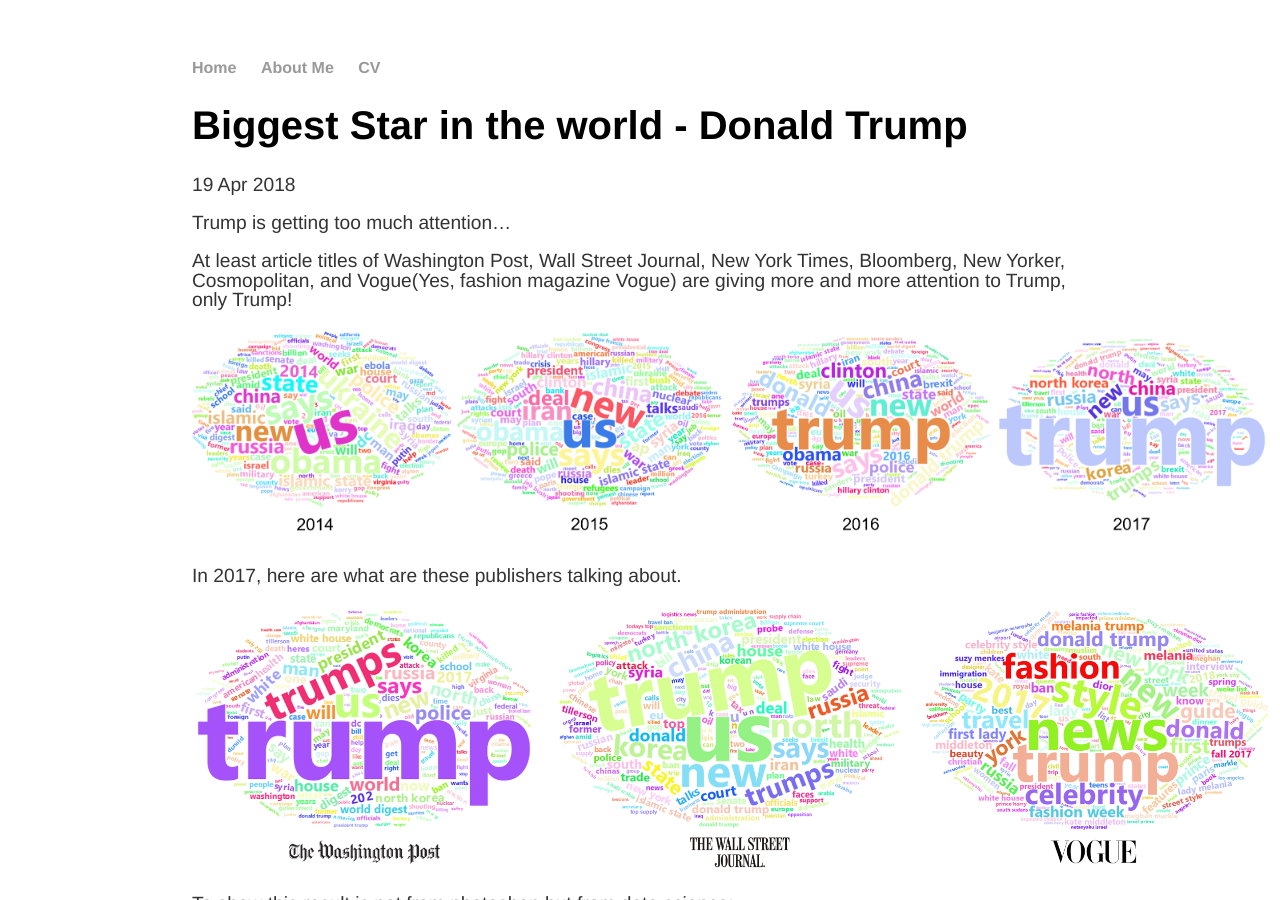
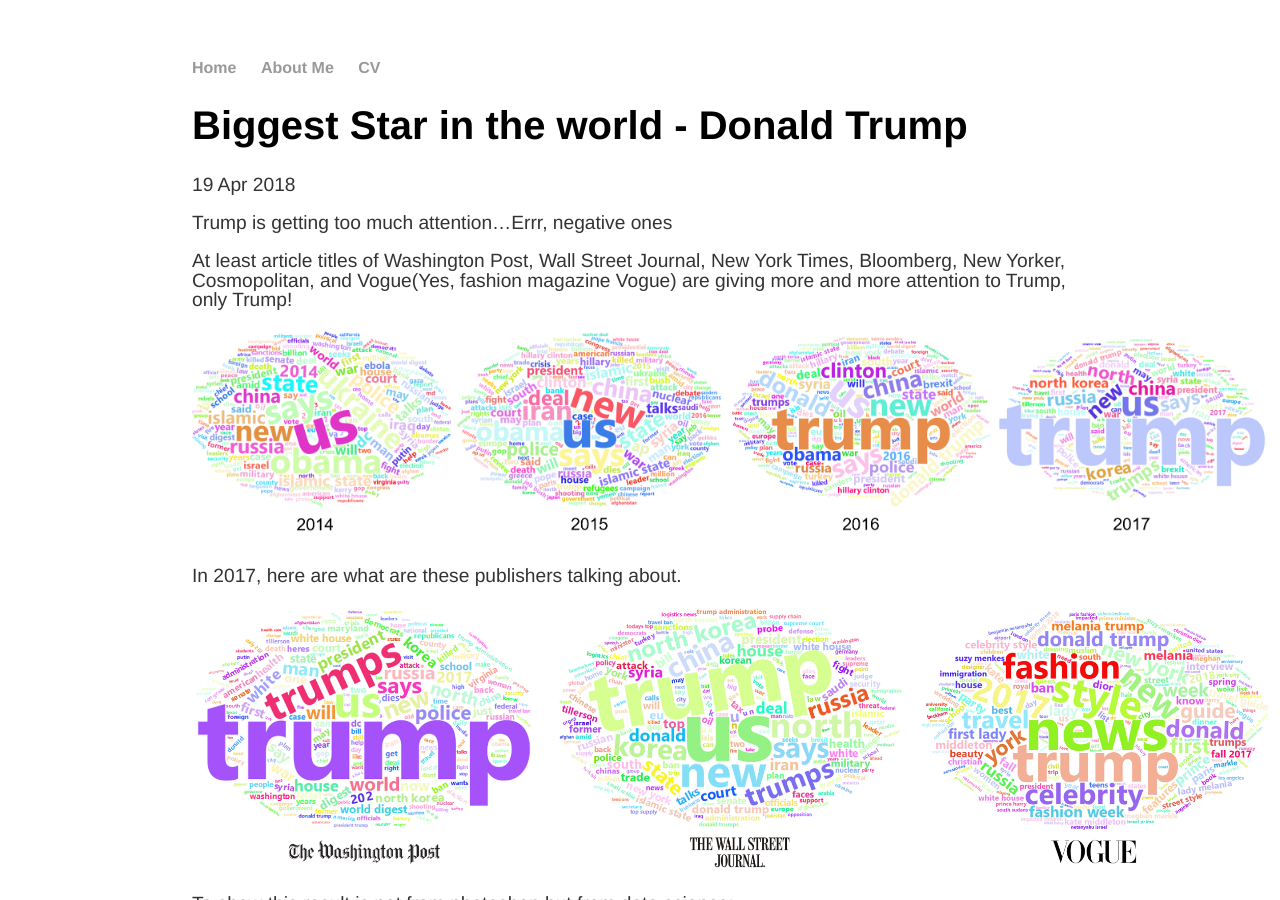
Before and after one commit to elodielu/elodielu.github.io, a Jekyll site: the page built from _posts/2018-04-19-text-analysis-media.md, in a window 1280 px wide and 900 px high. Built offline with Jekyll 4.4.1, drawn with Linux system fonts in a browser that asks for light colours.

Commit message:
Update 2018-04-19-text-analysis-media.md

```diff
--- a/_posts/2018-04-19-text-analysis-media.md
+++ b/_posts/2018-04-19-text-analysis-media.md
@@ -4,7 +4,7 @@
 date: 2018-04-19
 ---
 
-Trump is getting too much attention...
+Trump is getting too much attention...Errr, negative ones
 
 At least article titles of Washington Post, Wall Street Journal, New York Times, Bloomberg, New Yorker, Cosmopolitan, and Vogue(Yes, fashion magazine Vogue) are giving more and more attention to Trump, only Trump!
 
```
